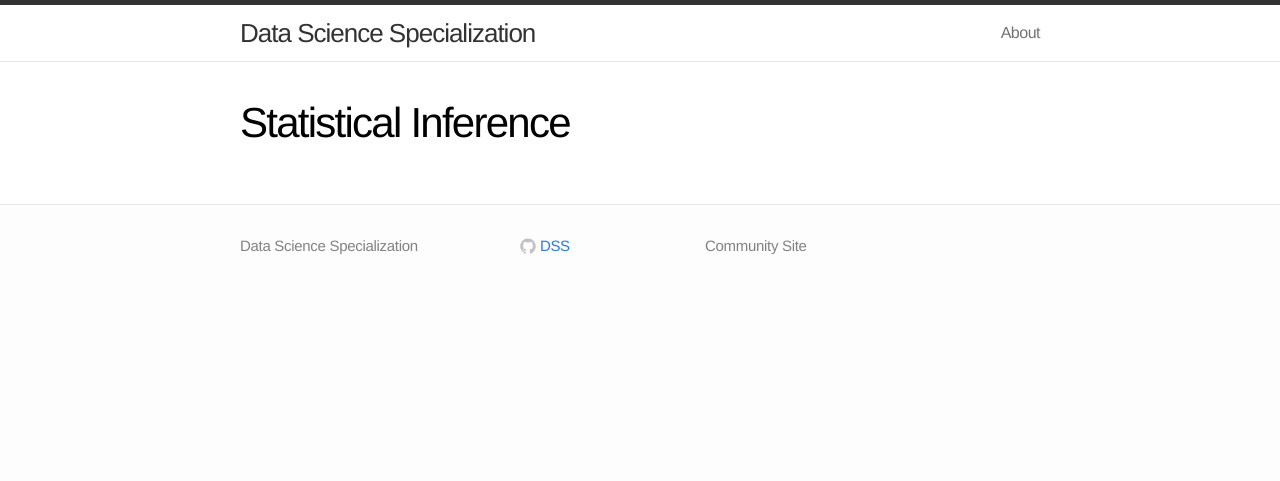
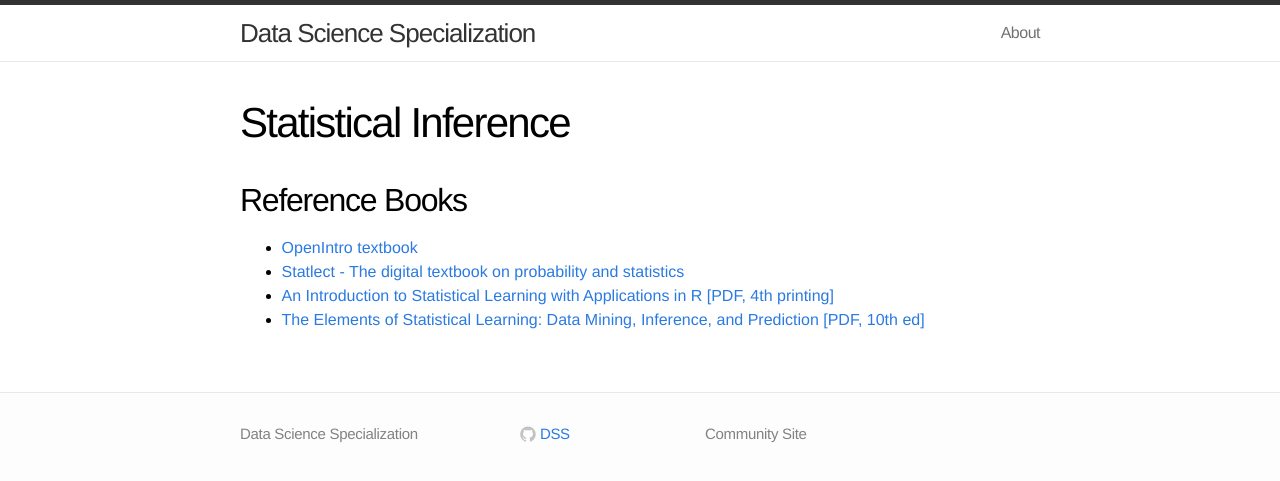
Before and after one commit to DataScienceSpecialization/DataScienceSpecialization.github.io, a Jekyll site: the page built from statinf.md, in a window 1280 px wide. Shown: the top 481 px of the page. Built offline with Jekyll 4.4.1, drawn with Linux system fonts in a browser that asks for light colours.

Commit message:
added reference books

```diff
--- a/statinf.md
+++ b/statinf.md
@@ -3,3 +3,9 @@ layout: page
 title: Statistical Inference
 permalink: /statinf/
 ---
+
+## Reference Books
+- [OpenIntro textbook](https://www.openintro.org/stat/textbook.php)
+- [Statlect - The digital textbook on probability and statistics](http://www.statlect.com/)
+- [An Introduction to Statistical Learning with Applications in R](http://www-bcf.usc.edu/~gareth/ISL/) [[PDF, 4th printing]](http://www-bcf.usc.edu/~gareth/ISL/ISLR%20Fourth%20Printing.pdf)
+- [The Elements of Statistical Learning: Data Mining, Inference, and Prediction](http://statweb.stanford.edu/~tibs/ElemStatLearn/) [[PDF, 10th ed]](http://statweb.stanford.edu/~tibs/ElemStatLearn/printings/ESLII_print10.pdf)
```
